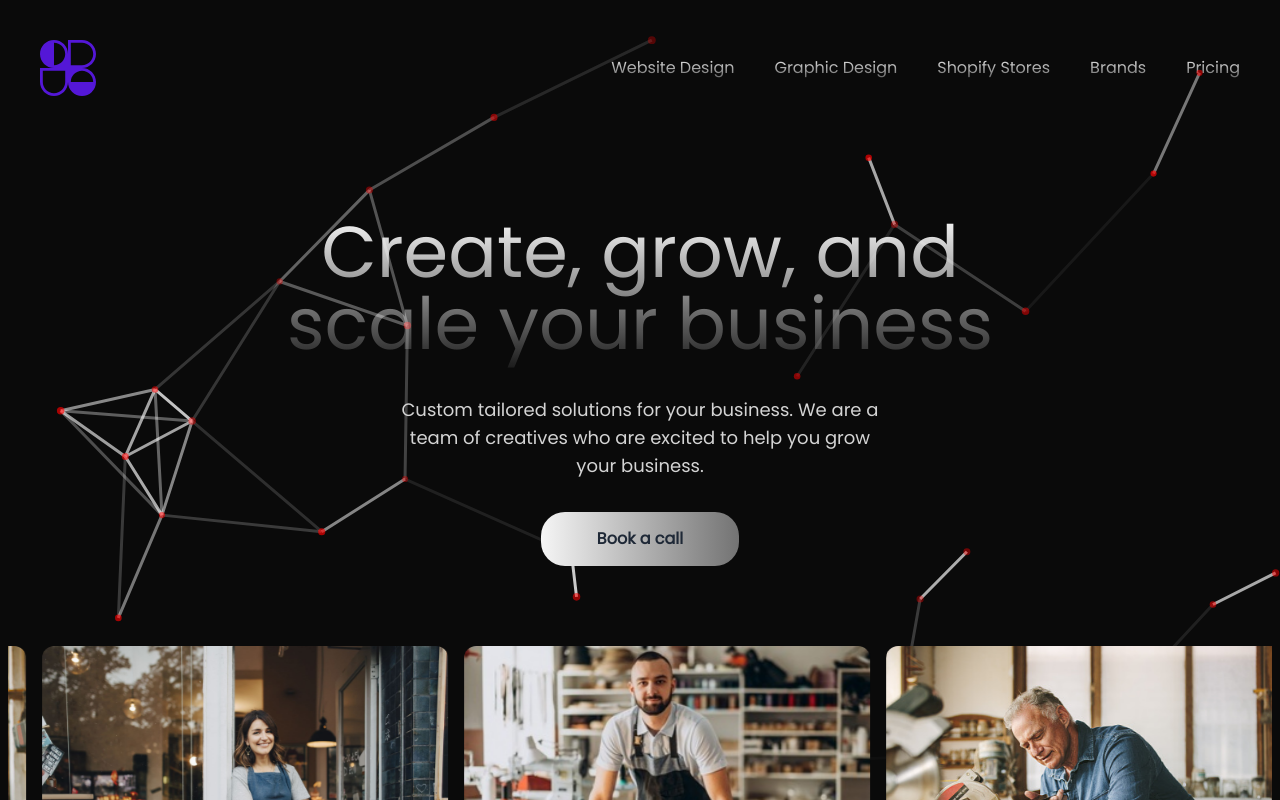
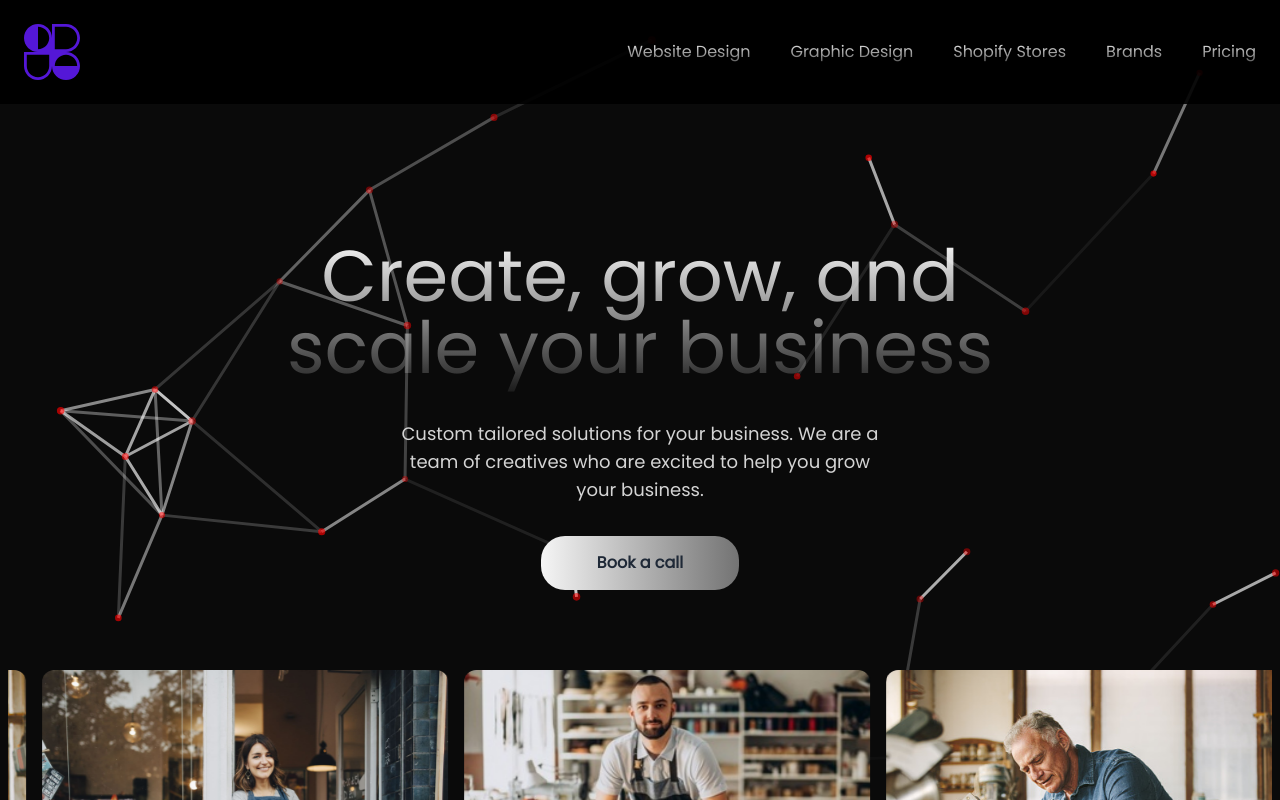
Before and after one commit to rendy278/modernWebsiteAceternityUi, a Next.js app: page / in a window 1280 px wide. Shown: the top 800 px of the page. Built offline with nearby package versions, Linux system fonts and the light colour scheme.

Commit message:
fix bug navbar

```diff
--- a/src/app/page.tsx
+++ b/src/app/page.tsx
@@ -1,5 +1,4 @@
 import React from "react";
-import Navbar from "@/components/navbar";
 import WebsiteDesign from "./websiteDesign";
 import GrapichDesign from "./grapichDesign";
 import Brands from "./brands";
@@ -13,7 +12,7 @@ import Footer from "@/components/footer";
 
 const page = () => {
   return (
-    <div className="w-full  h-full z-2 md:items-center md:justify-center overflow-x-hidden">
+    <div className="w-full pt-40  h-full z-2 md:items-center md:justify-center overflow-x-hidden">
       <Spotlight className="hidden md:flex  md:-top-80" fill="white" />
       <div className="p-4 mx-auto relative z-10 w-full pt-10 md:pt-20 px-2">
         <h1
--- a/src/components/mobilenav.tsx
+++ b/src/components/mobilenav.tsx
@@ -6,7 +6,7 @@ import React from "react";
 const mobilenav: React.FC<mobileNav> = ({ onClose }) => {
   return (
     <motion.div
-      className="w-screen h-full bg-gradient-to-b from-neutral-50 to-neutral-500
+      className="w-screen h-screen bg-gradient-to-b from-neutral-50 to-neutral-500
     bg-opacity-50 text-slate-300  p-6 space-y-4  absolute top-28 left-0 right-0 z-50 rounded-t-3xl"
       initial={{ opacity: 0, y: "-80%" }}
       animate={{ opacity: 1, y: 0 }}
--- a/src/components/navbar.tsx
+++ b/src/components/navbar.tsx
@@ -18,7 +18,7 @@ const Navbar: React.FC = () => {
     setIsActive(isActive);
   };
   return (
-    <nav className="p-6 md:p-10 flex items-center justify-between z-50">
+    <nav className="p-6 fixed bg-black/[0.91] w-full  flex items-center justify-between z-50">
       <Link href="/" className="">
         <Image
           priority
```
